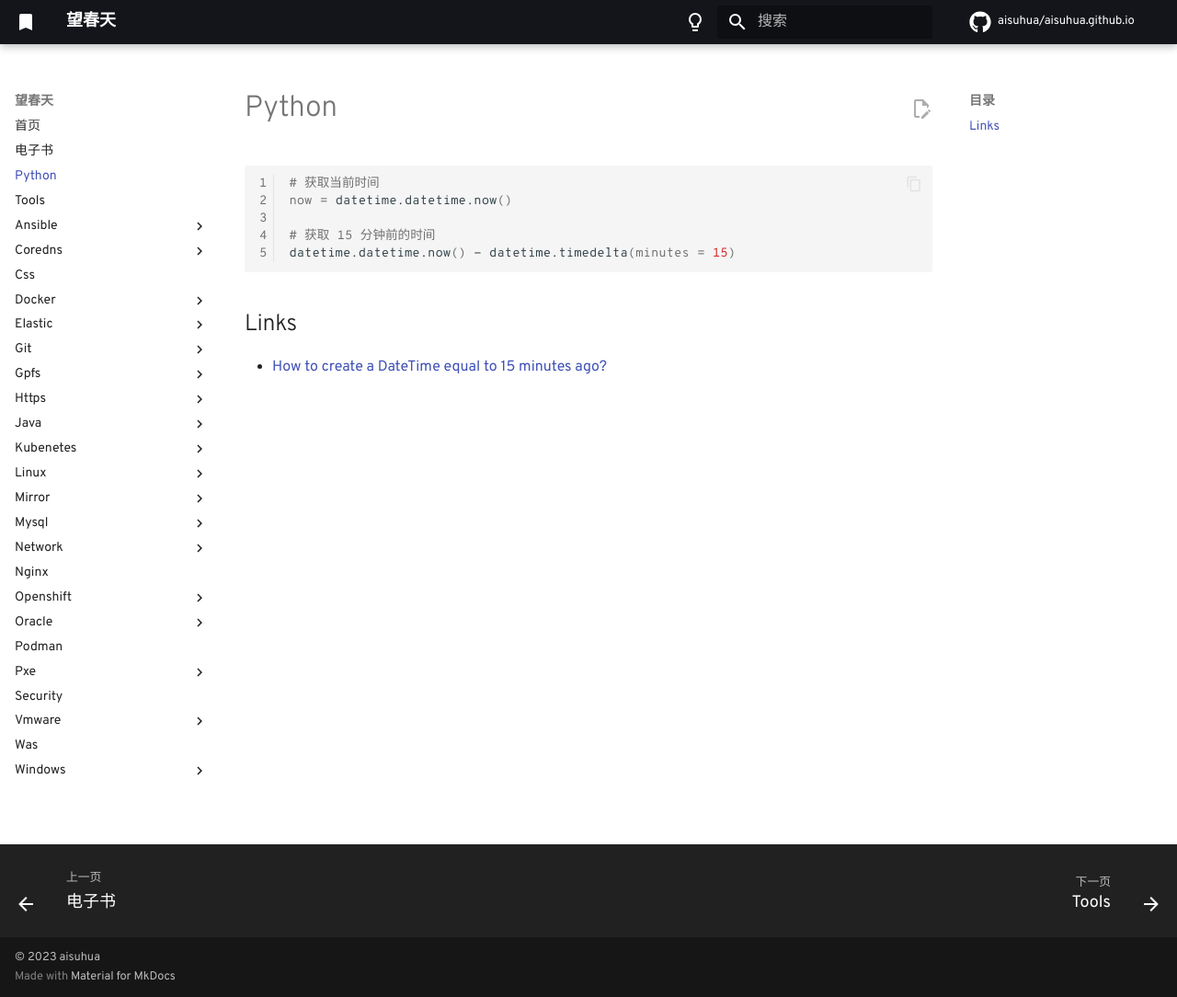
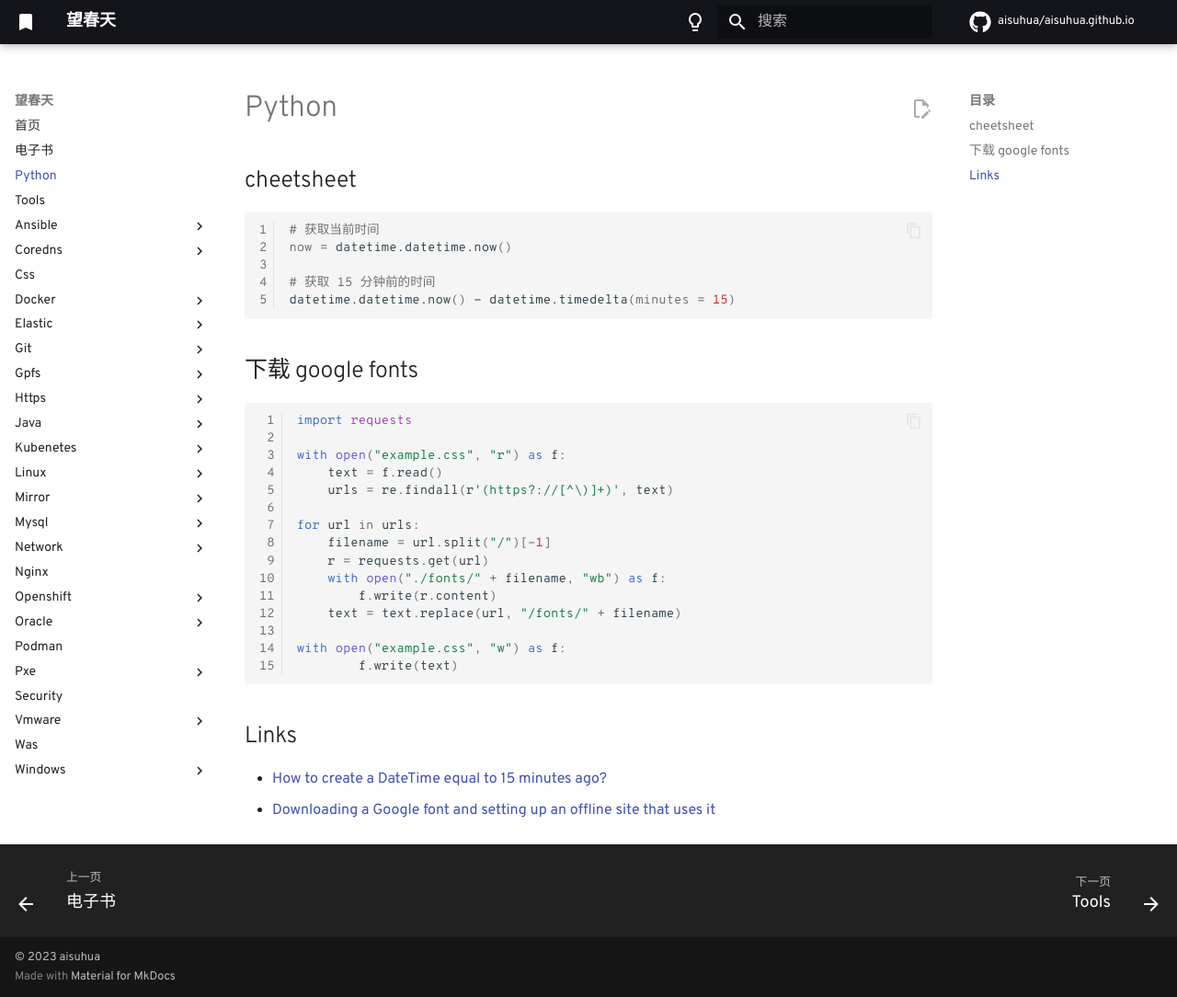
Before and after one commit to aisuhua/aisuhua.github.io, an MkDocs documentation site: the page built from docs/python.md, in a window 1280 px wide and 1084 px high. Shown: the whole window at 92% size. Built offline with MkDocs 1.6.1 and Material for MkDocs 9.7.7, drawn with Linux system fonts in a browser that asks for light colours; comment, search, counter and statistics services are not loaded.

Commit message:
python.md

````diff
--- a/docs/python.md
+++ b/docs/python.md
@@ -1,4 +1,6 @@
 # Python
+
+## cheetsheet
 
 ```sh
 # 获取当前时间
@@ -8,6 +10,27 @@ now = datetime.datetime.now()
 datetime.datetime.now() - datetime.timedelta(minutes = 15)
 ```
 
+## 下载 google fonts
+
+```python
+import requests
+
+with open("example.css", "r") as f:
+    text = f.read()
+    urls = re.findall(r'(https?://[^\)]+)', text)
+
+for url in urls:
+    filename = url.split("/")[-1]
+    r = requests.get(url)
+    with open("./fonts/" + filename, "wb") as f:
+        f.write(r.content)
+    text = text.replace(url, "/fonts/" + filename)
+
+with open("example.css", "w") as f:
+        f.write(text)
+```
+
 ## Links
 
 - [How to create a DateTime equal to 15 minutes ago?](https://stackoverflow.com/questions/4541629/how-to-create-a-datetime-equal-to-15-minutes-ago)
+- [Downloading a Google font and setting up an offline site that uses it](https://stackoverflow.com/a/49838352)
````
